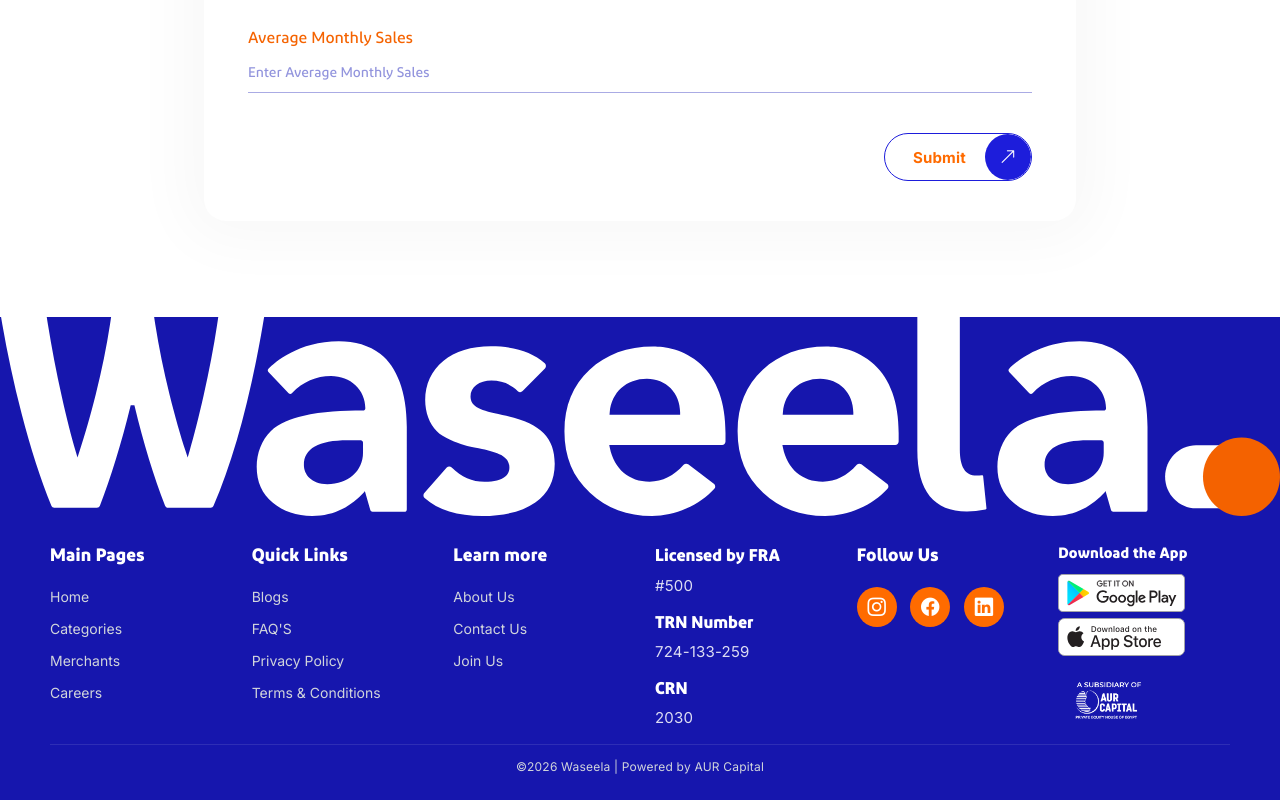
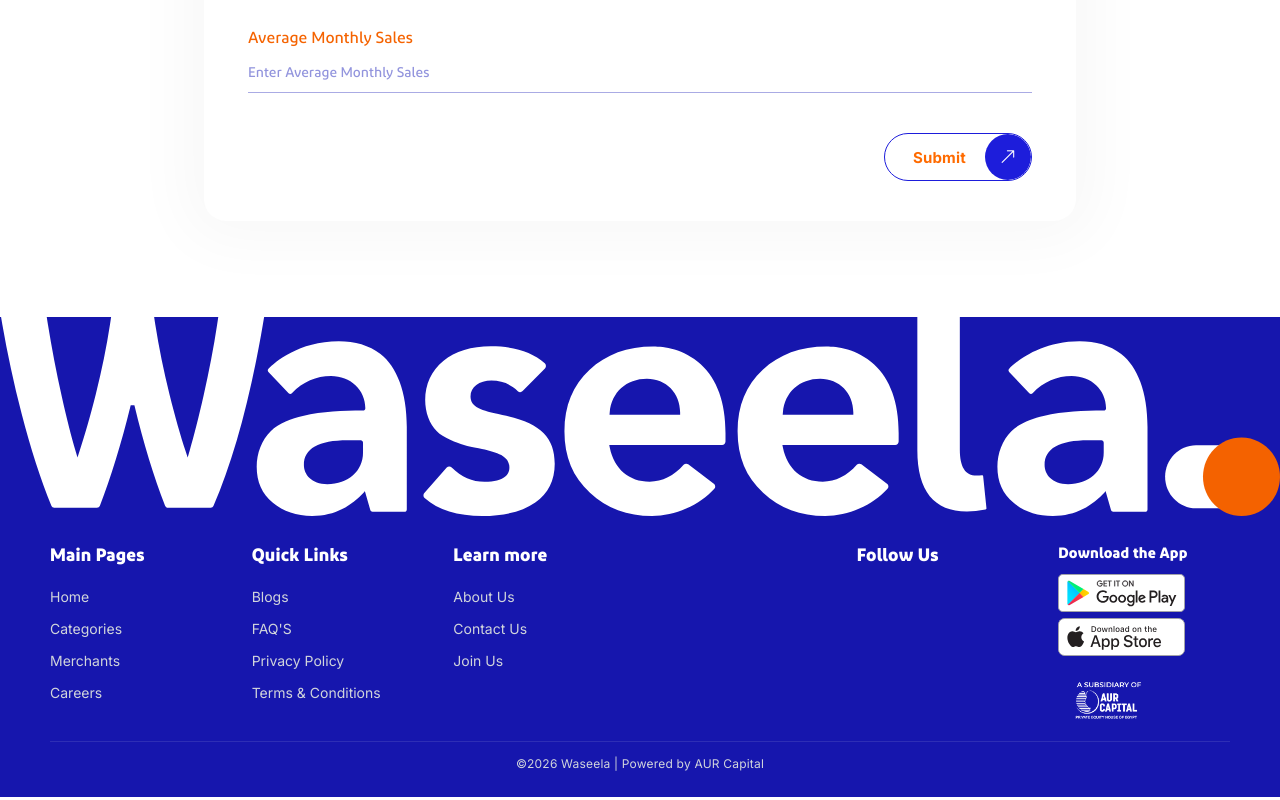
Before and after one commit to booda2201-tech/Wasela-web, an Angular app: page /join-us in a window 1280 px wide. Shown: the part 692-1492 px from the top of the page. Built offline with nearby package versions, Linux system fonts and the light colour scheme; no server answers.

Commit message:
Refactor Contact Us and Join Us components to improve footer configuration handling and streamline data fetching from CMS,

```diff
--- a/src/app/components/contact-us/contact-us.component.ts
+++ b/src/app/components/contact-us/contact-us.component.ts
@@ -8,7 +8,7 @@
 } from '@angular/core';
 import { Meta, Title } from '@angular/platform-browser';
 import gsap from 'gsap';
-import { Subscription, catchError, map, of, switchMap } from 'rxjs';
+import { Subscription, catchError, of } from 'rxjs';
 
 import {
   ContactMessageRequest,
@@ -66,20 +66,16 @@
   private subs = new Subscription();
 
   ngOnInit(): void {
-    // Page ExtraData first (pills show as soon as CMS page loads), then overlay public settings
+    // Page content (title / form labels) from contact-us CMS page
     this.subs.add(
       this.pagesService
         .getPageBySlugFresh('contact-us')
-        .pipe(
-          catchError(() => of(null as CmsPage | null)),
-          switchMap((page) => {
+        .pipe(catchError(() => of(null as CmsPage | null)))
+        .subscribe({
+          next: (page) => {
             this.page = page;
             if (page) {
               this.applySeo(page);
-              const fromPage = this.siteSettingsService.extractWaysFromPage(page);
-              if (fromPage) {
-                this.applyWays(fromPage);
-              }
             } else {
               this.title.setTitle('Contact Us');
             }
@@ -87,27 +83,24 @@
             this.loadError = false;
             this.cdr.detectChanges();
             queueMicrotask(() => this.trySetupAnimations());
-
-            return this.siteSettingsService.getPublicSettingsMap().pipe(
-              catchError(() => of({} as Record<string, string>)),
-              map((settings) =>
-                this.siteSettingsService.buildWaysFromPageAndSettings(page, settings)
-              )
-            );
-          })
-        )
-        .subscribe({
-          next: (ways) => {
-            this.applyWays(ways);
-            this.cdr.detectChanges();
-            queueMicrotask(() => this.trySetupAnimations());
           },
           error: () => {
             this.loading = false;
-            this.loadError = !this.page;
+            this.loadError = true;
             this.cdr.detectChanges();
           }
         })
+    );
+
+    // Same shared Site Settings Contact block used on Join Us
+    this.subs.add(
+      this.siteSettingsService.getContactWaysConfig().subscribe({
+        next: (ways) => {
+          this.applyWays(ways);
+          this.cdr.detectChanges();
+          queueMicrotask(() => this.trySetupAnimations());
+        }
+      })
     );
   }
 
--- a/src/app/components/footer/footer.component.html
+++ b/src/app/components/footer/footer.component.html
@@ -40,15 +40,15 @@
       </div>
 
       <div class="footer-col footer-legal">
-        <div class="footer-legal__item">
+        <div class="footer-legal__item" *ngIf="footer.fra">
           <h5 class="info-label">{{ language.label('licensedByFra') }}</h5>
           <p class="info-value">{{ footer.fra }}</p>
         </div>
-        <div class="footer-legal__item">
+        <div class="footer-legal__item" *ngIf="footer.trn">
           <h5 class="info-label">{{ language.label('trnNumber') }}</h5>
           <p class="info-value">{{ footer.trn }}</p>
         </div>
-        <div class="footer-legal__item">
+        <div class="footer-legal__item" *ngIf="footer.crn">
           <h5 class="info-label">{{ language.label('crn') }}</h5>
           <p class="info-value">{{ footer.crn }}</p>
         </div>
--- a/src/app/components/footer/footer.component.ts
+++ b/src/app/components/footer/footer.component.ts
@@ -1,8 +1,10 @@
-import { Component, OnInit } from '@angular/core';
+import { ChangeDetectorRef, Component, OnDestroy, OnInit } from '@angular/core';
+import { NavigationEnd, Router } from '@angular/router';
+import { Subscription, filter, skip } from 'rxjs';
 
 import { LanguageService } from '../../services/language.service';
 import {
-  DEFAULT_FOOTER_PUBLIC,
+  EMPTY_FOOTER_PUBLIC,
   FooterPublicConfig,
   SiteSettingsService,
 } from '../../services/site-settings.service';
@@ -12,21 +14,46 @@
   templateUrl: './footer.component.html',
   styleUrls: ['./footer.component.scss'],
 })
-export class FooterComponent implements OnInit {
-  footer: FooterPublicConfig = { ...DEFAULT_FOOTER_PUBLIC };
+export class FooterComponent implements OnInit, OnDestroy {
+  footer: FooterPublicConfig = { ...EMPTY_FOOTER_PUBLIC };
+
+  private readonly subs = new Subscription();
+  private footerLoadSub?: Subscription;
 
   constructor(
     readonly language: LanguageService,
-    private readonly siteSettings: SiteSettingsService
+    private readonly siteSettings: SiteSettingsService,
+    private readonly router: Router,
+    private readonly cdr: ChangeDetectorRef
   ) {}
 
   ngOnInit(): void {
-    this.siteSettings.getFooterConfig().subscribe({
+    this.reloadFooter();
+    this.subs.add(
+      this.router.events
+        .pipe(
+          filter((e): e is NavigationEnd => e instanceof NavigationEnd),
+          skip(1)
+        )
+        .subscribe(() => this.reloadFooter())
+    );
+  }
+
+  ngOnDestroy(): void {
+    this.subs.unsubscribe();
+    this.footerLoadSub?.unsubscribe();
+  }
+
+  private reloadFooter(): void {
+    this.footerLoadSub?.unsubscribe();
+    this.footerLoadSub = this.siteSettings.getFooterConfig().subscribe({
       next: (cfg) => {
         this.footer = cfg;
+        this.cdr.detectChanges();
       },
       error: () => {
-        this.footer = { ...DEFAULT_FOOTER_PUBLIC };
+        this.footer = { ...EMPTY_FOOTER_PUBLIC };
+        this.cdr.detectChanges();
       },
     });
   }
--- a/src/app/components/join-us/join-us.component.ts
+++ b/src/app/components/join-us/join-us.component.ts
@@ -110,6 +110,7 @@
   private subs = new Subscription();
 
   ngOnInit(): void {
+    // Form/SEO from join-us page only — contact pills come from the SAME source as Contact Us
     this.subs.add(
       this.pagesService
         .getPageBySlugFresh('join-us')
@@ -117,11 +118,6 @@
         .subscribe({
           next: (page) => {
             this.page = page;
-            // Prefer join_contact_ways ExtraData when present
-            const fromPage = this.siteSettingsService.extractWaysFromPage(page);
-            if (fromPage) {
-              this.applyWays(fromPage);
-            }
             if (page) {
               this.applySeo(page);
             } else {
@@ -140,7 +136,7 @@
         })
     );
 
-    // Overlay Site Settings / Contact Us page (dashboard source of truth for phone/email)
+    // Identical pills on Contact Us & Join Us (Site Settings → 02 Contact)
     this.subs.add(
       this.siteSettingsService.getContactWaysConfig().subscribe({
         next: (ways) => {
--- a/src/app/services/site-settings.service.ts
+++ b/src/app/services/site-settings.service.ts
@@ -49,16 +49,20 @@
   showAddress: boolean;
 }
 
-export const DEFAULT_FOOTER_PUBLIC: FooterPublicConfig = {
-  facebookUrl: 'https://www.facebook.com/share/1EQbdqvhcb/',
-  instagramUrl: 'https://www.instagram.com/waseelaeg?igsh=bHdhZXU5cWtkeDV6',
-  linkedinUrl: 'https://eg.linkedin.com/company/waseela-egypt',
-  fra: '#500',
-  trn: '724-133-259',
-  crn: '2030',
+/** Empty until dashboard/CMS responds — never ship stale FRA/TRN/CRN defaults. */
+export const EMPTY_FOOTER_PUBLIC: FooterPublicConfig = {
+  facebookUrl: '',
+  instagramUrl: '',
+  linkedinUrl: '',
+  fra: '',
+  trn: '',
+  crn: '',
   appStoreUrl: environment.appStoreUrl || '',
   playStoreUrl: environment.googlePlayUrl || '',
 };
+
+/** @deprecated use EMPTY_FOOTER_PUBLIC */
+export const DEFAULT_FOOTER_PUBLIC = EMPTY_FOOTER_PUBLIC;
 
 /** Empty shell — pills only appear when dashboard/CMS provides values. */
 export const EMPTY_CONTACT_WAYS: ContactWaysPublicConfig = {
@@ -404,10 +408,10 @@
   }
 
   /**
-   * Footer from Site Settings (social + licensing/app keys) with fallbacks from
-   * Home sections `site_footer` and `download_app_cta`.
-   *
-   * Always refetches (no long-lived cache) so CMS edits show after refresh.
+   * Footer from Site Settings:
+   * - Social → public `social.*` keys
+   * - FRA / TRN / CRN / store URLs → Home `site_footer` ExtraData (dashboard 04 Footer)
+   * Always Fresh-fetches Home so Save + refresh shows new CRN etc.
    */
   getFooterConfig(): Observable<FooterPublicConfig> {
     return forkJoin({
@@ -418,14 +422,16 @@
         catchError(() => of(null as CmsPage | null))
       ),
     }).pipe(
+      timeout(20_000),
       map(({ settings, home }) => this.mergeFooterConfig(settings, home)),
-      catchError(() => of({ ...DEFAULT_FOOTER_PUBLIC }))
+      catchError(() => of({ ...EMPTY_FOOTER_PUBLIC }))
     );
   }
 
   /**
-   * Contact Ways pills from the dashboard (Site Settings → 02 Contact).
-   * Priority: public `contact.*` settings, then Contact Us ExtraData (`contact_us` / `contact_ways`).
+   * Contact Ways pills — ONE source for Contact Us & Join Us:
+   * Site Settings public `contact.*` + Contact Us page ExtraData (`contact_us`).
+   * Never reads Join Us `join_contact_ways` (often stale).
    */
   getContactWaysConfig(): Observable<ContactWaysPublicConfig> {
     return forkJoin({
@@ -535,6 +541,16 @@
     settings: Record<string, string>,
     home: CmsPage | null
   ): FooterPublicConfig {
+    const lic = (...keys: string[]) => {
+      for (const key of keys) {
+        const v = cleanLicensingValue(settings[key] ?? '');
+        if (v) {
+          return v;
+        }
+      }
+      return '';
+    };
+
     const fromSettings: Partial<FooterPublicConfig> = {
       facebookUrl: settingValue(
         settings,
@@ -554,19 +570,9 @@
         'footer.linkedin',
         'footer.linkedin_url'
       ),
-      fra: settingValue(
-        settings,
-        'footer.fra',
-        'footer.licensed_by_fra',
-        'general.fra'
-      ),
-      trn: settingValue(
-        settings,
-        'footer.trn',
-        'footer.trn_number',
-        'general.trn'
-      ),
-      crn: settingValue(settings, 'footer.crn', 'general.crn'),
+      fra: lic('footer.fra', 'footer.licensed_by_fra', 'general.fra'),
+      trn: lic('footer.trn', 'footer.trn_number', 'general.trn'),
+      crn: lic('footer.crn', 'general.crn'),
       appStoreUrl: settingValue(
         settings,
         'footer.app_store_url',
@@ -586,49 +592,23 @@
     const fromDownloadCta = this.sectionExtra(home, DOWNLOAD_CTA_SECTION_KEY);
 
     return {
-      // Social: Site Settings public keys, then optional site_footer JSON
-      facebookUrl: firstNonEmpty(
-        fromSettings.facebookUrl,
-        fromSiteFooter.facebookUrl,
-        DEFAULT_FOOTER_PUBLIC.facebookUrl
-      ),
-      instagramUrl: firstNonEmpty(
-        fromSettings.instagramUrl,
-        fromSiteFooter.instagramUrl,
-        DEFAULT_FOOTER_PUBLIC.instagramUrl
-      ),
-      linkedinUrl: firstNonEmpty(
-        fromSettings.linkedinUrl,
-        fromSiteFooter.linkedinUrl,
-        DEFAULT_FOOTER_PUBLIC.linkedinUrl
-      ),
-      // Licensing & apps: Home `site_footer` is source of truth (dashboard Save)
-      fra: firstNonEmpty(
-        fromSiteFooter.fra,
-        fromSettings.fra,
-        DEFAULT_FOOTER_PUBLIC.fra
-      ),
-      trn: firstNonEmpty(
-        fromSiteFooter.trn,
-        fromSettings.trn,
-        DEFAULT_FOOTER_PUBLIC.trn
-      ),
-      crn: firstNonEmpty(
-        fromSiteFooter.crn,
-        fromSettings.crn,
-        DEFAULT_FOOTER_PUBLIC.crn
-      ),
+      // Social: public settings (dashboard 03 Social)
+      facebookUrl: firstNonEmpty(fromSettings.facebookUrl, fromSiteFooter.facebookUrl),
+      instagramUrl: firstNonEmpty(fromSettings.instagramUrl, fromSiteFooter.instagramUrl),
+      linkedinUrl: firstNonEmpty(fromSettings.linkedinUrl, fromSiteFooter.linkedinUrl),
+      // Licensing: Home site_footer ExtraData (dashboard 04 Footer) wins
+      fra: firstNonEmpty(fromSiteFooter.fra, fromSettings.fra),
+      trn: firstNonEmpty(fromSiteFooter.trn, fromSettings.trn),
+      crn: firstNonEmpty(fromSiteFooter.crn, fromSettings.crn),
       appStoreUrl: firstNonEmpty(
         fromSiteFooter.appStoreUrl,
         fromSettings.appStoreUrl,
-        fromDownloadCta.appStoreUrl,
-        DEFAULT_FOOTER_PUBLIC.appStoreUrl
+        fromDownloadCta.appStoreUrl
       ),
       playStoreUrl: firstNonEmpty(
         fromSiteFooter.playStoreUrl,
         fromSettings.playStoreUrl,
-        fromDownloadCta.playStoreUrl,
-        DEFAULT_FOOTER_PUBLIC.playStoreUrl
+        fromDownloadCta.playStoreUrl
       ),
     };
   }
```
